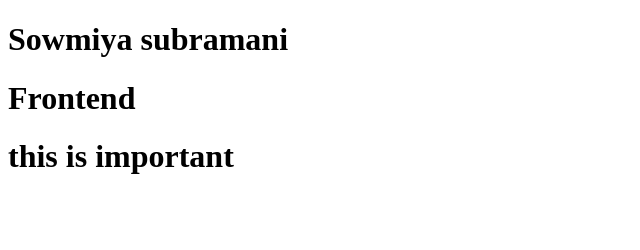
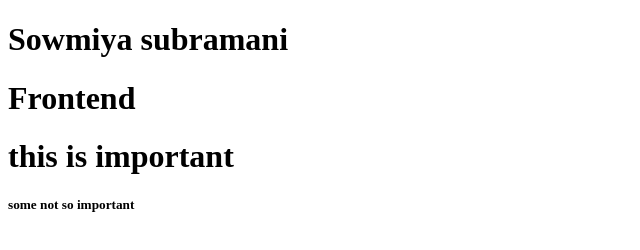
Before and after one commit to sowmivani/GitTutorYT, a plain HTML site: page index.html in a window 1280 px wide. Shown: the whole page, without its empty margins (0-640 px from the left). Drawn offline with Linux system fonts and the light colour scheme.

Commit message:
feat:some changes

```diff
--- a/index.html
+++ b/index.html
@@ -9,5 +9,6 @@
     <h1>Sowmiya subramani</h1>
     <h1>Frontend</h1>
     <h1>this is important</h1>
+    <h5>some not so important</h5>
 </body>
 </html>
```
